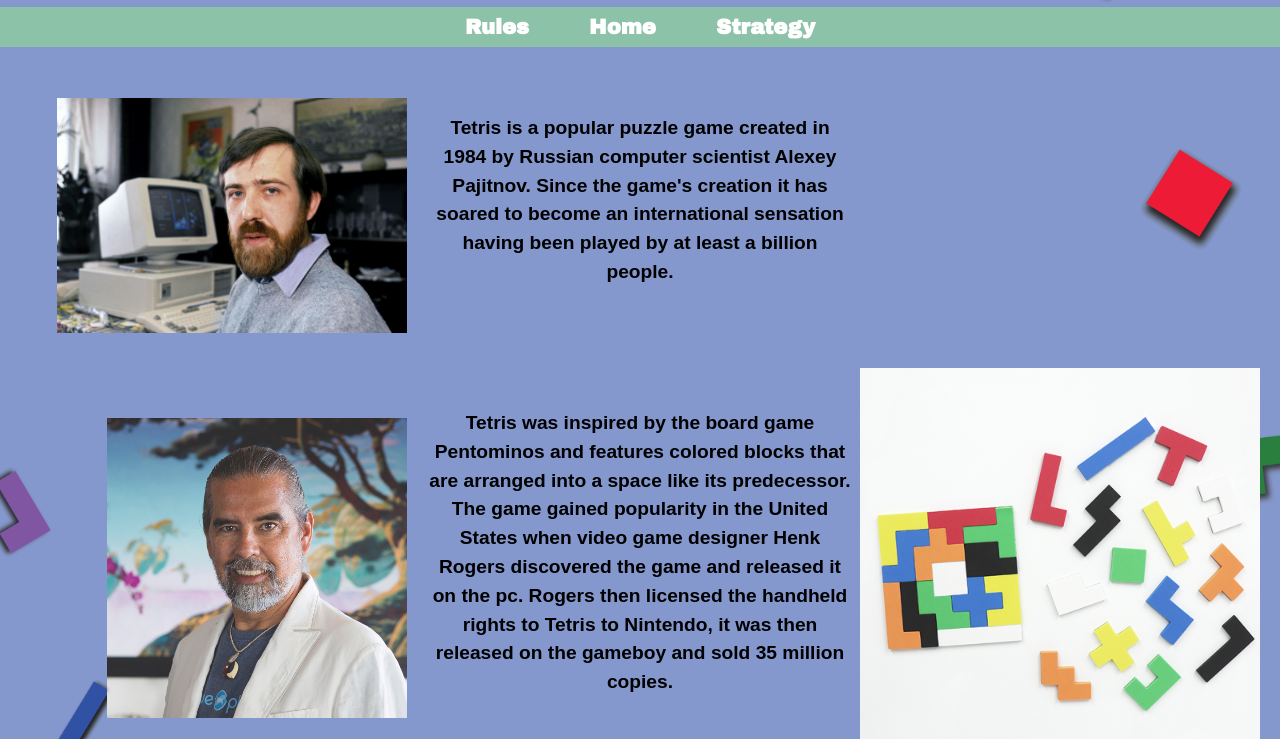
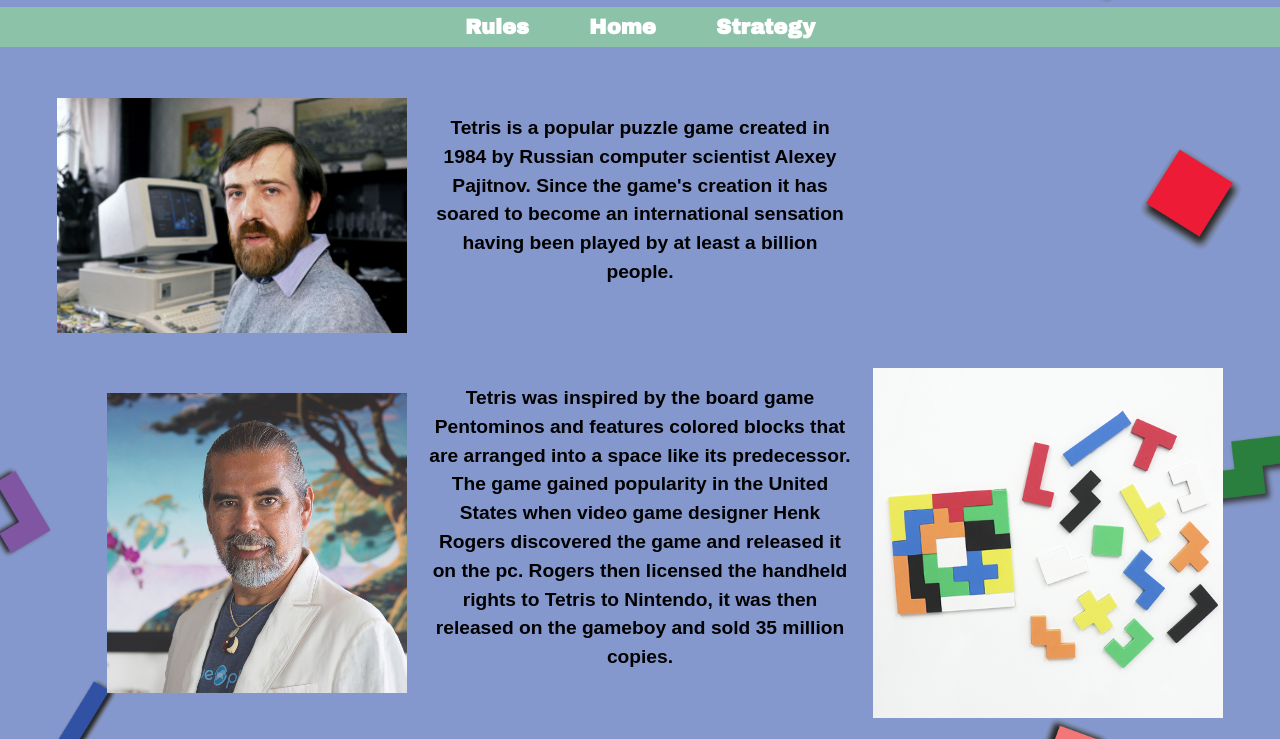
Before and after one commit to DustinBraufman/Tetris, a plain HTML site: page index.html in a window 1280 px wide. Shown: the part 183-922 px from the top of the page. Drawn offline with Linux system fonts and the light colour scheme; a web font is replaced by a local one.

Commit message:
resize petrominoes

```diff
--- a/index.html
+++ b/index.html
@@ -43,8 +43,8 @@
         Tetris was inspired by the board game Pentominos and features colored blocks that are arranged into a space like its predecessor. The game gained popularity in the United States when video game designer Henk Rogers discovered the game and released it on the pc. Rogers then licensed the handheld rights to Tetris to Nintendo, it was then released on the gameboy and sold 35 million copies.</p>
     </div>
 
-    <div class="left">
-        <img src="images/petrominoes.jpg" width="400px" title="Pentominos">
+    <div class="right">
+        <img src="images/petrominoes.jpg" width="350px" title="Pentominos">
     </div>
     <p> </p>
 <div class="text">
```
